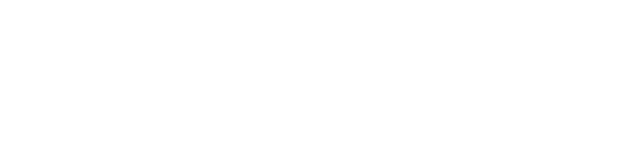
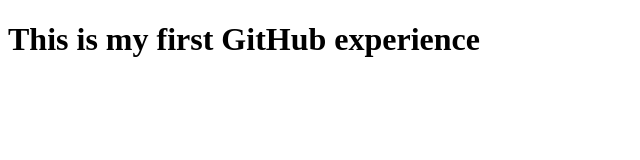
Before and after one commit to RuthBeatrice/git-one, a plain HTML site: page index.html in a window 1280 px wide. Shown: the whole page, without its empty margins (0-640 px from the left). Drawn offline with Linux system fonts and the light colour scheme.

Commit message:
added h1

```diff
--- a/index.html
+++ b/index.html
@@ -5,6 +5,6 @@
     <title>Git Tutorial</title>
   </head>
   <body>
-
+    <h1>This is my first GitHub experience</h1>
   </body>
 </html>
```
